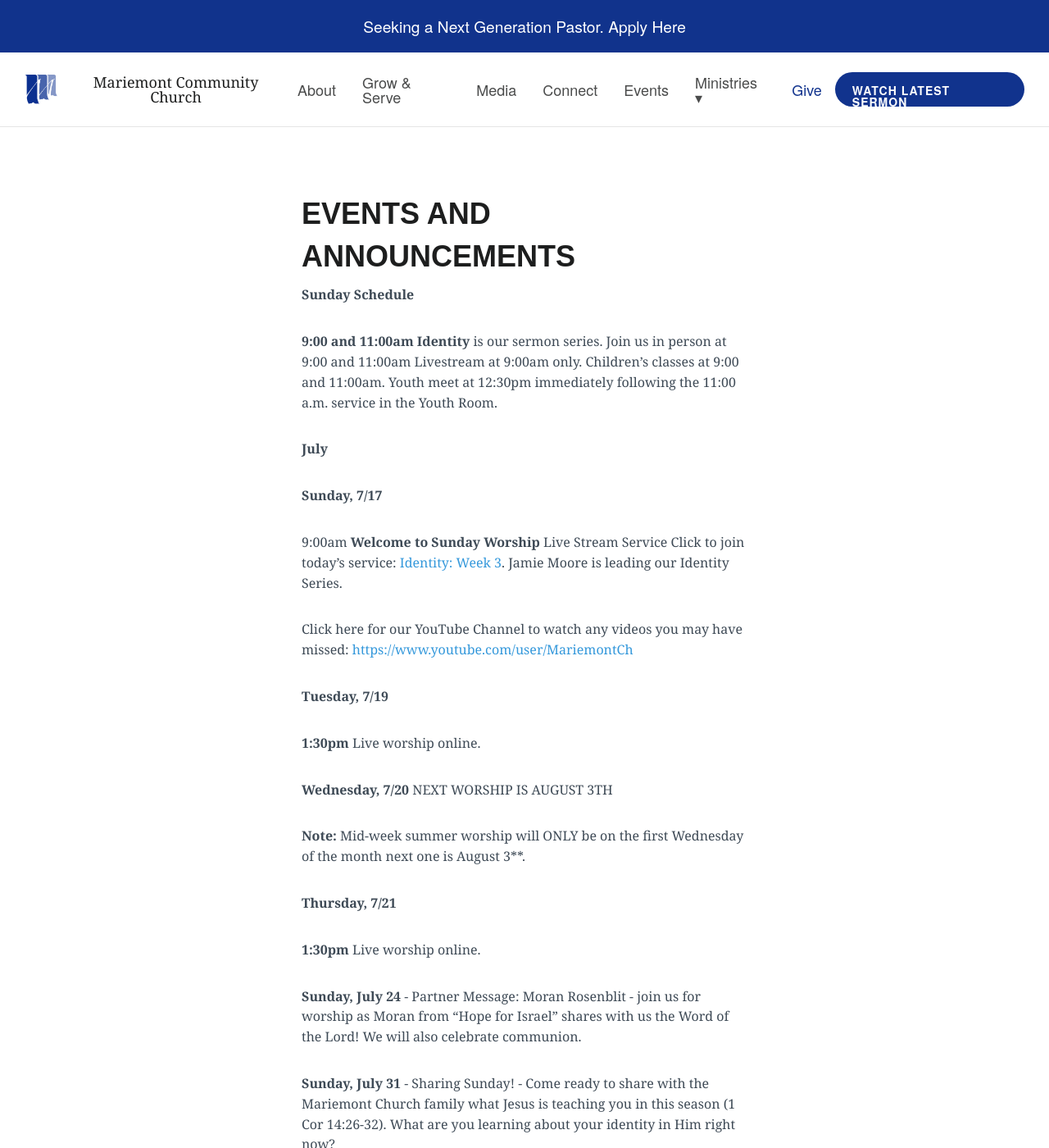
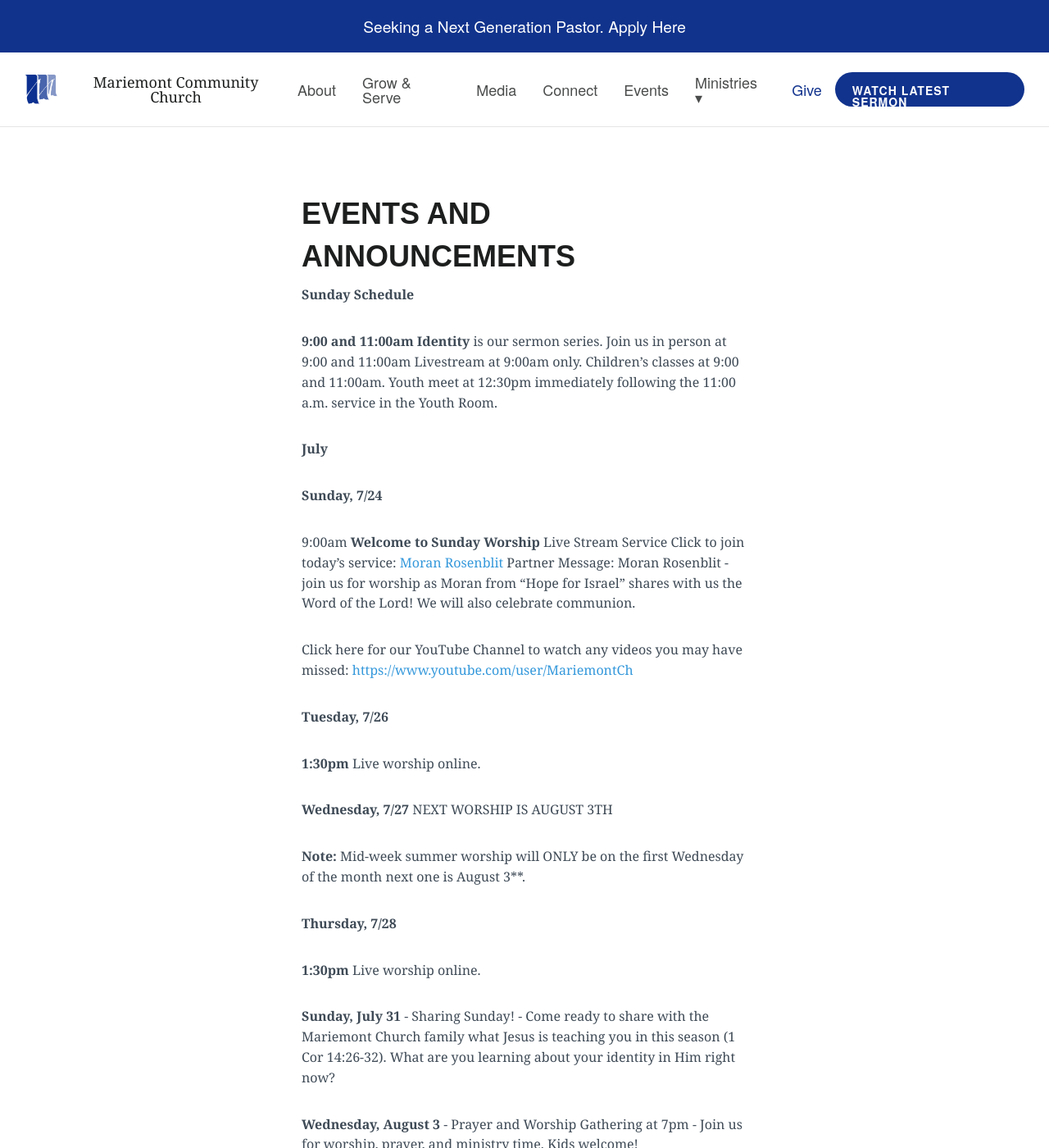
Before and after one commit to lukemoderwell/mariemont, a Jekyll site: the page built from updates.markdown, in a window 1280 px wide and 1400 px high. Shown: the whole window at 82% size. Built offline with Jekyll 4.4.1, drawn with Linux system fonts in a browser that asks for light colours; nearby versions of some CDN libraries.

Commit message:
Updated Updates

```diff
--- a/updates.markdown
+++ b/updates.markdown
@@ -19,26 +19,25 @@
 
 **July**
 
-**Sunday, 7/17**
+**Sunday, 7/24**
 
-9:00am **Welcome to Sunday Worship** Live Stream Service Click to join today's service: [Identity: Week 3](https://youtu.be/iNKReVm-iEs). Jamie Moore is leading our Identity Series.
+9:00am **Welcome to Sunday Worship** Live Stream Service Click to join today's service: [Moran Rosenblit ](https://youtu.be/DpZVEBnznVY) Partner Message: Moran Rosenblit - join us for worship as Moran from "Hope for Israel" shares with us the Word of the Lord! We will also celebrate communion.
+
 
 Click here for our YouTube Channel to watch any videos you may have missed:
 [https://www.youtube.com/user/MariemontCh](https://www.youtube.com/user/MariemontCh)
 
-**Tuesday, 7/19**
+**Tuesday, 7/26**
 
 **1:30pm** Live worship online.
 
-**Wednesday, 7/20** NEXT WORSHIP IS AUGUST 3TH
+**Wednesday, 7/27** NEXT WORSHIP IS AUGUST 3TH
 
 **Note:** Mid-week summer worship will ONLY be on the first Wednesday of the month next one is August 3**.
 
-**Thursday, 7/21**
+**Thursday, 7/28**
 
 **1:30pm** Live worship online.
-
-**Sunday, July 24** - Partner Message: Moran Rosenblit - join us for worship as Moran from "Hope for Israel" shares with us the Word of the Lord! We will also celebrate communion.
 
 **Sunday, July 31** - Sharing Sunday! - Come ready to share with the Mariemont Church family what Jesus is teaching you in this season (1 Cor 14:26-32). What are you learning about your identity in Him right now?
 
```
